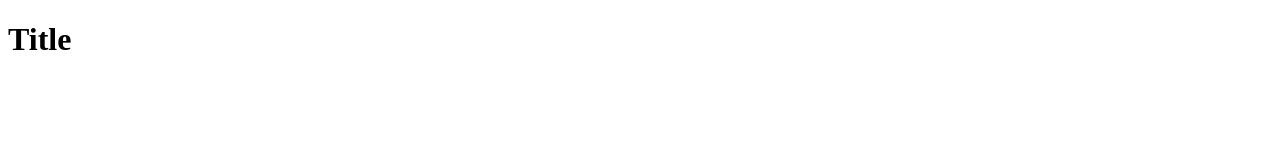
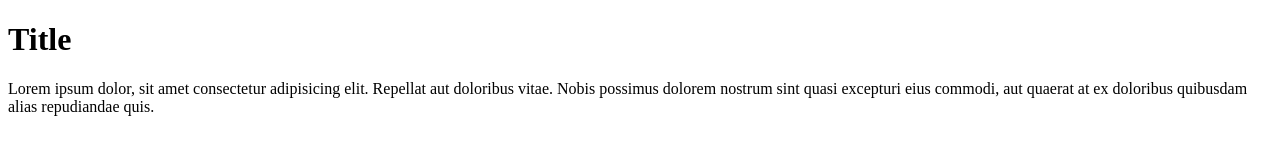
Before and after one commit to Greenfo/practice, a plain HTML site: page index.html in a window 1280 px wide. Drawn offline with Linux system fonts and the light colour scheme.

Commit message:
some text

```diff
--- a/index.html
+++ b/index.html
@@ -8,5 +8,6 @@
 </head>
 <body>
     <h1>Title</h1>
+    <p>Lorem ipsum dolor, sit amet consectetur adipisicing elit. Repellat aut doloribus vitae. Nobis possimus dolorem nostrum sint quasi excepturi eius commodi, aut quaerat at ex doloribus quibusdam alias repudiandae quis.</p>
 </body>
 </html>
```
